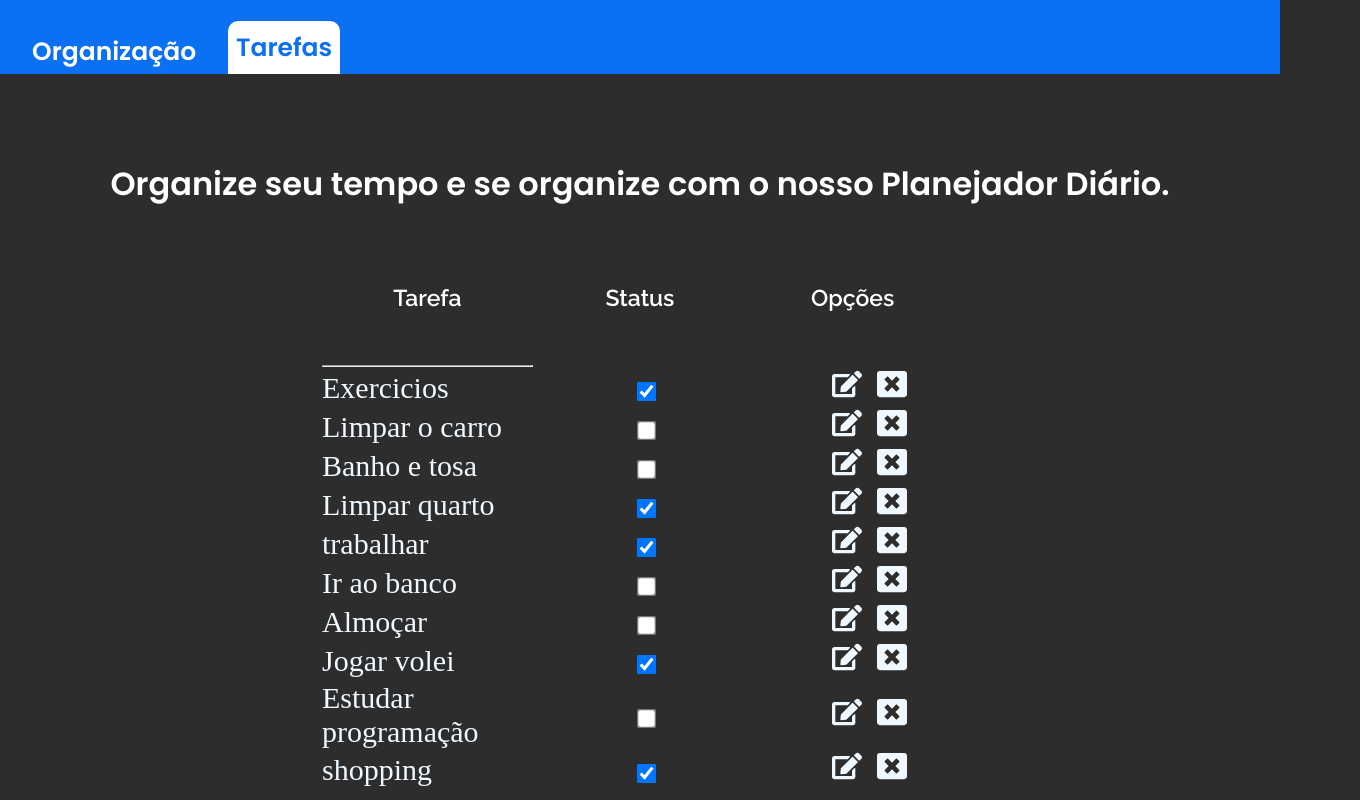
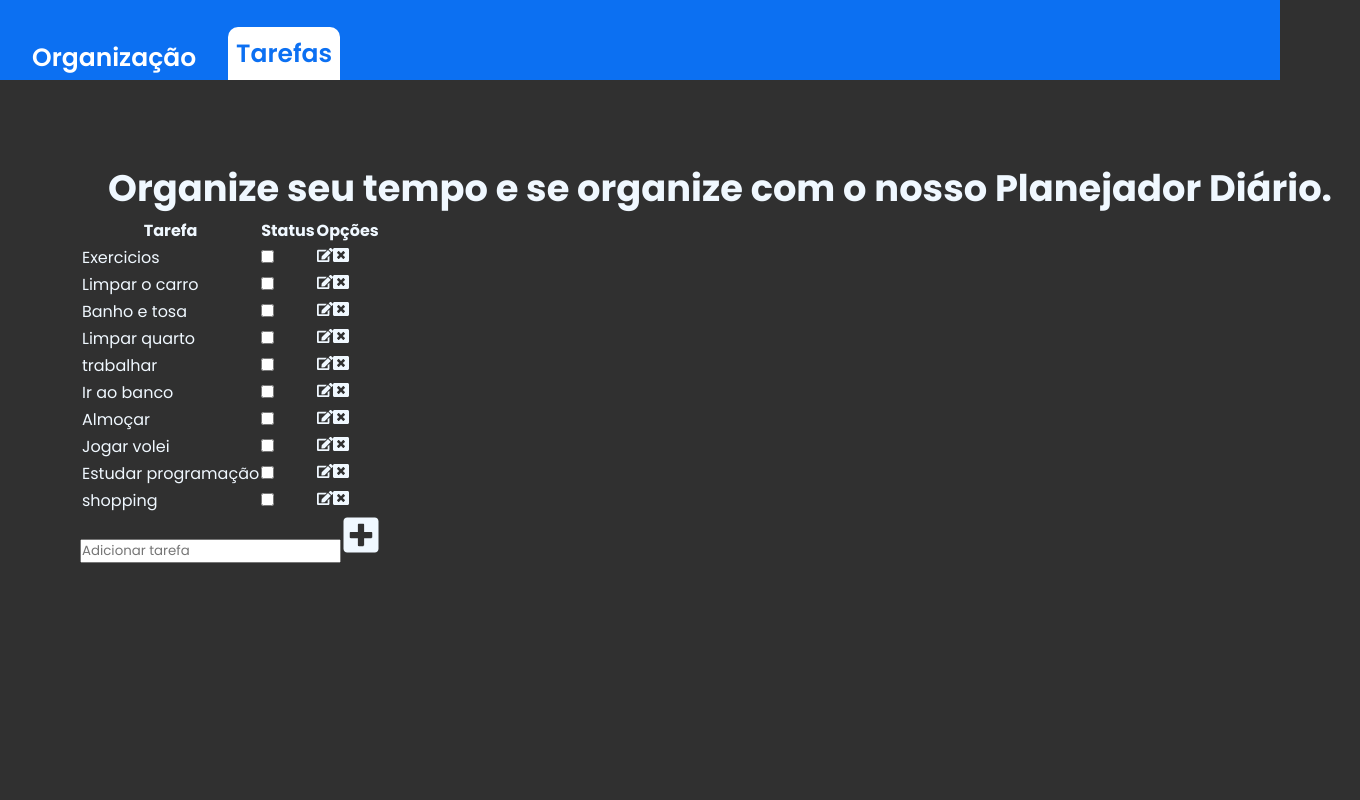
Before and after one commit to Marcelo-Anselmo/Desafio03-DNC, a React (Vite) app: page / in a window 1280 px wide. Shown: the top 800 px of the page, 1360 px wide, since content can reach past the window. Built offline with nearby package versions, Linux system fonts and the light colour scheme.

Commit message:
feats ready

```diff
--- a/src/App.jsx
+++ b/src/App.jsx
@@ -1,16 +1,16 @@
 // import { useState } from 'react'
-import Header from './components/Header/Header'
-import TaskList from './components/TaskList/TaskList'
-import './index.scss'
+import Header from "./components/Header/Header";
+import TaskList from "./components/TaskList/TaskList";
+import "./index.scss";
+import { db } from "./mockup/mockup.js";
 
 function App() {
-
   return (
     <>
       <Header />
-      <TaskList />
+      <TaskList database={db} />
     </>
-  )
+  );
 }
 
-export default App
+export default App;
--- a/src/components/Header/index.scss
+++ b/src/components/Header/index.scss
@@ -1,15 +1,9 @@
 @use "../../sass/variables" as *;
-@import url('https://fonts.googleapis.com/css2?family=Poppins:wght@400;500;600;700;800&family=Raleway:wght@400;500;600;700&display=swap');
-
-*{
-    padding: 0px;
-    margin: 0px;
-}
 
 .header {
     background-color: $header-color;
-    width: 100%;
-    height: 74px;
+    width: 100vw;
+    min-height: 5rem;
     display: flex;
     align-items: flex-end;
     gap: 2rem;
@@ -17,7 +11,6 @@
     h2{
         font-size: 25px;
         font-weight: 600;
-        font-family: $main-font;
         line-height: 37px;
         padding-left: 2rem;
         padding-bottom: 0.3%;
--- a/src/components/Modal/Modal.jsx
+++ b/src/components/Modal/Modal.jsx
@@ -1,7 +1,7 @@
 import React from "react";
 import styles from "../Modal/Modal.module.scss";
 
-const Modal = ({ isOpen, setOpen, title, description, btnConfirmEdit, btnConfirmDel, btnCancel }) => {
+const Modal = ({ isOpen, isClose, title, description }) => {
   if (isOpen) {
     return (
       <div className={styles.BG}>
@@ -9,8 +9,8 @@ const Modal = ({ isOpen, setOpen, title, description, btnConfirmEdit, btnConfirm
           <h1>{title}</h1>
           <p>{description}</p>
           <div className={styles.Btns}>
-            <button onClick={() => {btnConfirmEdit(); btnConfirmDel(); setOpen(false); }}>Sim</button>
-            <button onClick={() => {btnCancel(); setOpen(false); }}>Não</button>
+            <button disabled onClick={() =>  isClose()}>Sim</button>
+            <button onClick={() =>  isClose()}>Não</button>
           </div>
         </div>
       </div>
--- a/src/components/TaskList/TaskList.jsx
+++ b/src/components/TaskList/TaskList.jsx
@@ -1,136 +1,38 @@
 import { useState, useEffect } from "react";
 import "./index.scss";
-import { FaEdit, FaWindowClose } from "react-icons/fa";
+import { FaEdit, FaWindowClose, FaPlusSquare } from "react-icons/fa";
 import Modal from "../Modal/Modal";
 
-const TaskList = () => {
-  const db = [
-    {
-      id: 1,
-      title: "Exercicios",
-      description: "Ir para academia fazer exercicios",
-      completed: true,
-    },
-    {
-      id: 2,
-      title: "Limpar o carro",
-      description: "Limpar o carro inteiro, de dentro pra fora",
-      completed: false,
-    },
-    {
-      id: 3,
-      title: "Banho e tosa",
-      description: "Levar o cachorro ao pet shop",
-      completed: false,
-    },
-    {
-      id: 4,
-      title: "Limpar quarto",
-      description: "Limpar toda bagunça que está dentro do quarto",
-      completed: true,
-    },
-    {
-      id: 5,
-      title: "trabalhar",
-      description: "Chegar ao escritorio antes das 20:00",
-      completed: true,
-    },
-    {
-      id: 6,
-      title: "Ir ao banco",
-      description: "Chear ao banco antes das 10:00",
-      completed: false,
-    },
-    {
-      id: 7,
-      title: "Almoçar",
-      description: "Preparar a comida para a janta",
-      completed: false,
-    },
-    {
-      id: 8,
-      title: "Jogar volei",
-      description: "Ir a quadra para jogar volei com os amigos",
-      completed: true,
-    },
-    {
-      id: 9,
-      title: "Estudar programação",
-      description: "Entrar na plataforma dos alunos para estudar",
-      completed: false,
-    },
-    {
-      id: 10,
-      title: "shopping",
-      description: "Fazer algumas compras no shopping",
-      completed: true,
-    },
-  ];
+const TaskList = ({ database }) => {
+  console.log(database);
 
-  const [open, setOpen] = useState(false);
+  const [modalDetail, setModalDetail] = useState({
+    isOpen: false,
+    title: "",
+    description: "",
+  });
 
-  const [input, setInput] = useState("");
-  const [tasks, setTasks] = useState(db);
+  const [novaTask, setNovaTask] = useState("");
+  console.log(novaTask);
 
-  useEffect(() => {
-    // Verifique se há dados no localStorage ao carregar a página
-    const storedTasks = JSON.parse(localStorage.getItem("tasks"));
-    if (storedTasks) {
-      setTasks(storedTasks);
-    } else {
-      setTasks(db);
-    }
-  }, []);
+  // const addTask = (e) => {
+  //   e.preventDefault();
+  //   input.trim(input);
 
-  const addTask = (e) => {
-    e.preventDefault();
-    input.trim(input);
+  //   if (tasks.indexOf(input) !== -1 || input === "") return;
 
-    if (tasks.indexOf(input) !== -1 || input === "") return;
+  //   const newTask = {
+  //     id: tasks.length + 1,
+  //     title: input,
+  //     description: "Descrição da tarefa",
+  //     completed: tasks.completed,
+  //   };
 
-    const newTask = {
-      id: tasks.length + 1,
-      title: input,
-      description: "Descrição da tarefa",
-      completed: tasks.completed,
-    };
+  //   const updatedTasks = [...tasks, newTask];
+  //   setTasks(updatedTasks);
+  //   setInput("");
 
-    const updatedTasks = [...tasks, newTask];
-    setTasks(updatedTasks);
-    setInput("");
-
-    localStorage.setItem("tasks", JSON.stringify(updatedTasks));
-  };
-
-  const handleEdit = (e, index) => {
-    setOpen(true);
-  };
-
-  const handleDelete = (e, index) => {
-    setOpen(true)
-    if(btnConfirmDel === true){
-      console.log("Deletando...");
-    }
-    const novasTasks = [...tasks];
-    novasTasks.splice(index, 1);
-
-    setTasks([...novasTasks]);
-
-    localStorage.setItem("tasks", JSON.stringify(novasTasks));
-  };
-
-  const handleConfirmEdit = () => {
-    console.log("Amigo estou aqui!");
-  }
-
-  const handleConfirmDel = () => {
-    setOpen(false);
-
-  };
-
-  const handleCancel = () => {
-    setOpen(false);
-  };
+  // };
 
   return (
     <section className="Home">
@@ -143,59 +45,74 @@ const TaskList = () => {
               <th>Status</th>
               <th>Opções</th>
             </tr>
-            <hr />
           </thead>
           <tbody>
-            {tasks.map((tasks, index) => (
-              <tr key={index}>
-                <td>{tasks.title}</td>
+            {database.map((task) => (
+              <tr key={task.id}>
+                <td>{task.title}</td>
                 <td>
-                  {" "}
-                  <input
-                    type="checkbox"
-                    name="taskCompleted"
-                    value={tasks.completed}
-                    checked={tasks.completed}
-                  />
+                  <input type="checkbox" name="taskCompleted" id="" />
                 </td>
                 <td>
                   <FaEdit
-                    onClick={(e) => handleEdit(e, index)}
-                    className="edit"
+                    onClick={() =>
+                      setModalDetail({
+                        isOpen: true,
+                        title: "Tem certeza que deseja editar essa tarefa?",
+                        description: task.description,
+                      })
+                    }
                   />
                   <FaWindowClose
-                    onClick={(e) => handleDelete(e, index, open)}
-                    className="delete"
+                    onClick={() =>
+                      setModalDetail({
+                        isOpen: true,
+                        title: "Tem certeza que deseja excluir essa tarefa?",
+                        description: task.description,
+                      })
+                    }
                   />
                 </td>
               </tr>
             ))}
+            {modalDetail.isOpen && (
+              <Modal
+                isOpen={modalDetail.isOpen}
+                isClose={() =>
+                  setModalDetail({ ...modalDetail, isOpen: false })
+                }
+                title={modalDetail.title}
+                description={modalDetail.description}
+              />
+            )}
           </tbody>
         </table>
-        <form onSubmit={addTask} className="tasks__form">
+        <div>
           <input
-            onChange={(e) => setInput(e.target.value)}
+            onChange={(e) => setNovaTask(e.target.value)}
             type="text"
-            placeholder="Adicione uma tarefa"
-            value={input}
-            name="text"
-            className="tasks__input"
+            placeholder="Adicionar tarefa"
           />
-          <button type="submit" className="tasks__button">
-            Add
-          </button>
-        </form>
+          <FaPlusSquare
+            onClick={() =>
+              setModalDetail({
+                isOpen: true,
+                title: "Tem certeza que deseja adicionar essa tarefa?",
+                description: novaTask,
+              })
+            }
+            size={40}
+          />
+          {modalDetail.isOpen && (
+            <Modal
+              isOpen={modalDetail.isOpen}
+              isClose={() => setModalDetail({ ...modalDetail, isOpen: false })}
+              title={modalDetail.title}
+              description={modalDetail.description}
+            />
+          )}
+        </div>
       </div>
-      <Modal
-        isOpen={open}
-        setOpen={setOpen}
-        title={"Você deseja editar essa tarefa?"}
-        description={"description"}
-        btnConfirmEdit={handleConfirmEdit}
-        btnConfirmDel={true}
-        btnCancel={handleCancel}
-      />
-      ;
     </section>
   );
 };
--- a/src/components/TaskList/index.scss
+++ b/src/components/TaskList/index.scss
@@ -1,69 +1,12 @@
 @use "../../sass/variables" as *;
 
 .Home {
-    display: flex;
-    flex-direction: column;
-    justify-content: center;
-    align-items: center;
-    margin-top: 5rem;
+    padding: 5rem;
+    color: aliceblue;
 
-
-    h1{
-        font-family: $main-font;
-        font-size: 32px;
-        font-weight: 600;
-        line-height: 60px;
-        color: $header-selected;
+    h1 {
+        font-size: 2.3rem;
+        width: 100vw;
+        text-align: center;
     }
-
-    #container {
-        width: 50%;
-    }
-
-    table {
-        width: 100%;
-        justify-content: center;
-        margin-top: 1rem;
-        table-layout: fixed;
-        color: aliceblue;
-        font-size: 30px;
-
-        th{
-            font-size: 23px;
-            font-family: $alert-font;
-            font-weight: 600;
-            line-height: 35px;
-            color:$header-selected;
-            padding: 3rem;
-
-        }
-    }
-
-    input[type=checkbox]{
-        margin-left: 50%;
-        scale: 150%;
-    }
-
-    .edit{
-        margin-right: 15px;
-        margin-left: 40%;
-        cursor: pointer;
-    }
-
-    .delete {
-        cursor: pointer;
-    }
-
-    input[type=text]{
-        padding: 10px;
-        margin-top: 2rem;
-        height: 40px;
-        width: 30%;
-    }
-
-    button {
-        height: 40px;
-        width: 3rem;
-    }
-
 }
--- a/src/index.scss
+++ b/src/index.scss
@@ -1,4 +1,5 @@
 @import url('https://fonts.googleapis.com/css2?family=Poppins:wght@400;500;600;700;800&family=Raleway:wght@400;500;600;700&display=swap');
+
 /*
         font-family: 'Poppins', sans-serif;
         font-family: 'Raleway', sans-serif;
@@ -8,11 +9,11 @@
     margin: 0;
     padding: 0;
     box-sizing: border-box;
+    font-family: 'Poppins',sans-serif;
 }
 
 body {
-    margin: 0;
-    min-width: 320px;
-    min-height: 100vh;
-    background-color: #2D2D2D;
+    max-width: 100vh;
+    overflow-x: hidden;
+    background-color: #303030;
 }
--- a/src/mockup/mockup.js
+++ b/src/mockup/mockup.js
@@ -0,0 +1,62 @@
+export const db = [
+    {
+      id: 1,
+      title: "Exercicios",
+      description: "Ir para academia fazer exercicios",
+      completed: true,
+    },
+    {
+      id: 2,
+      title: "Limpar o carro",
+      description: "Limpar o carro inteiro, de dentro pra fora",
+      completed: false,
+    },
+    {
+      id: 3,
+      title: "Banho e tosa",
+      description: "Levar o cachorro ao pet shop",
+      completed: false,
+    },
+    {
+      id: 4,
+      title: "Limpar quarto",
+      description: "Limpar toda bagunça que está dentro do quarto",
+      completed: true,
+    },
+    {
+      id: 5,
+      title: "trabalhar",
+      description: "Chegar ao escritorio antes das 20:00",
+      completed: true,
+    },
+    {
+      id: 6,
+      title: "Ir ao banco",
+      description: "Chear ao banco antes das 10:00",
+      completed: false,
+    },
+    {
+      id: 7,
+      title: "Almoçar",
+      description: "Preparar a comida para a janta",
+      completed: false,
+    },
+    {
+      id: 8,
+      title: "Jogar volei",
+      description: "Ir a quadra para jogar volei com os amigos",
+      completed: true,
+    },
+    {
+      id: 9,
+      title: "Estudar programação",
+      description: "Entrar na plataforma dos alunos para estudar",
+      completed: false,
+    },
+    {
+      id: 10,
+      title: "shopping",
+      description: "Fazer algumas compras no shopping",
+      completed: true,
+    },
+  ];
```
